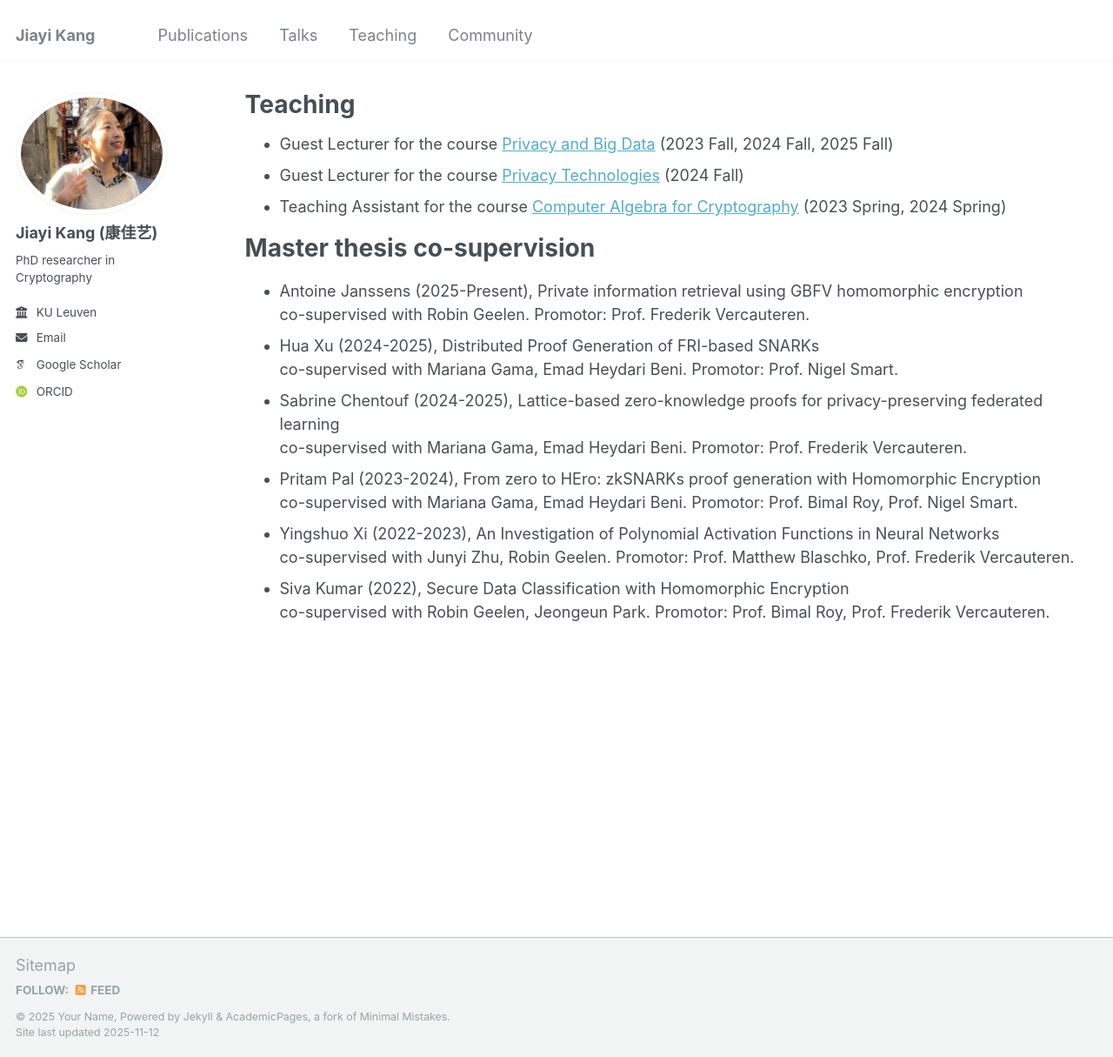
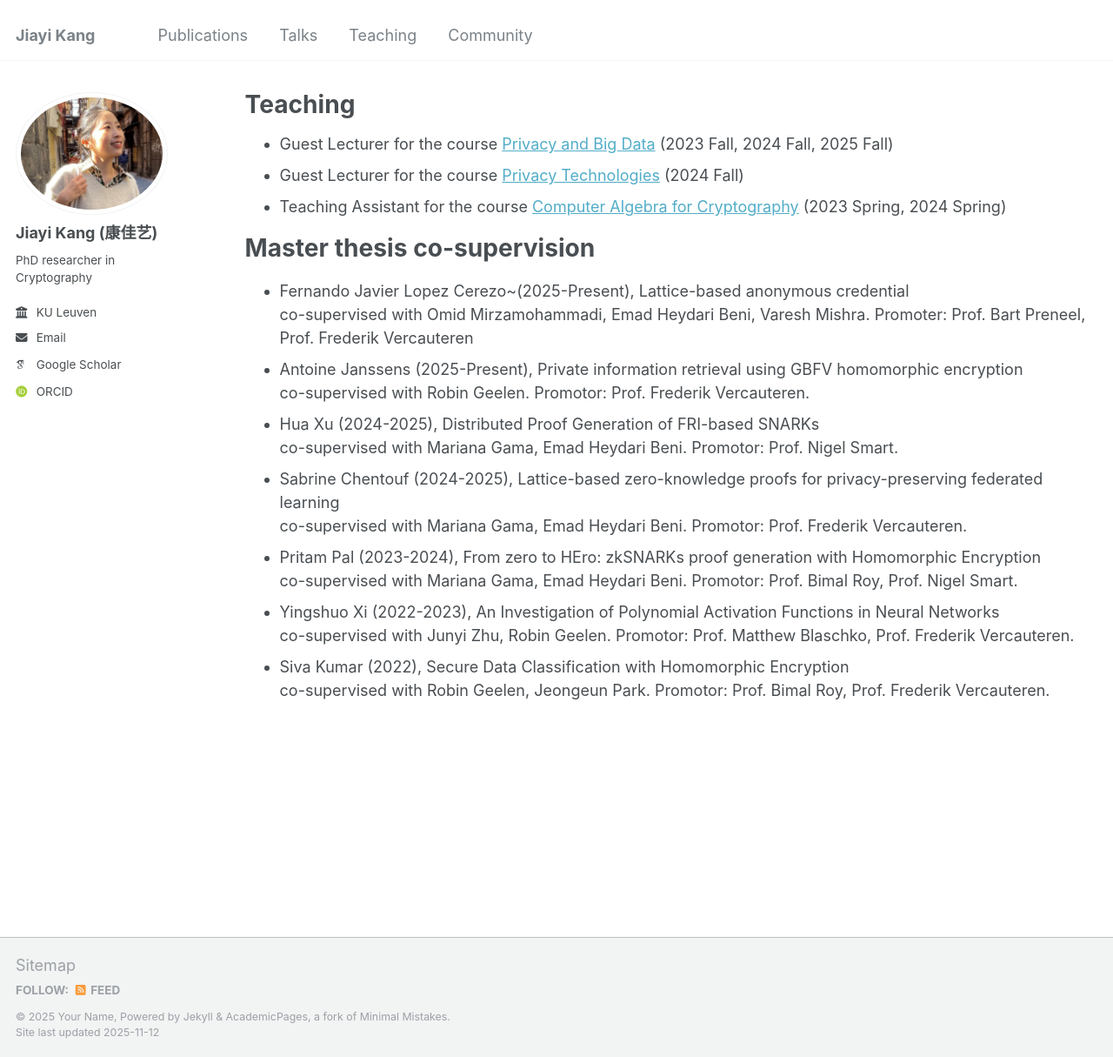
Before and after one commit to jiayikang2/jiayikang2.github.io, a Jekyll site: the page built from _pages/teaching.md, in a window 1280 px wide and 1215 px high. Shown: the whole window at 87% size. Built offline with Jekyll 4.4.1, drawn with Linux system fonts in a browser that asks for light colours; some web fonts are replaced.

Commit message:
pkc; new thesis

```diff
--- a/_pages/teaching.md
+++ b/_pages/teaching.md
@@ -11,6 +11,8 @@ author_profile: true
 
 Master thesis co-supervision
 ======
+- Fernando Javier Lopez Cerezo~(2025-Present), Lattice-based anonymous credential
+  co-supervised with Omid Mirzamohammadi, Emad Heydari Beni, Varesh Mishra. Promoter: Prof. Bart Preneel, Prof. Frederik Vercauteren
 - Antoine Janssens (2025-Present), Private information retrieval using GBFV homomorphic encryption
   co-supervised with Robin Geelen. Promotor: Prof. Frederik Vercauteren.
 - Hua Xu (2024-2025), Distributed Proof Generation of FRI-based SNARKs
```
Also changed, not shown: _pages/community.md (+1 -0 lines).
